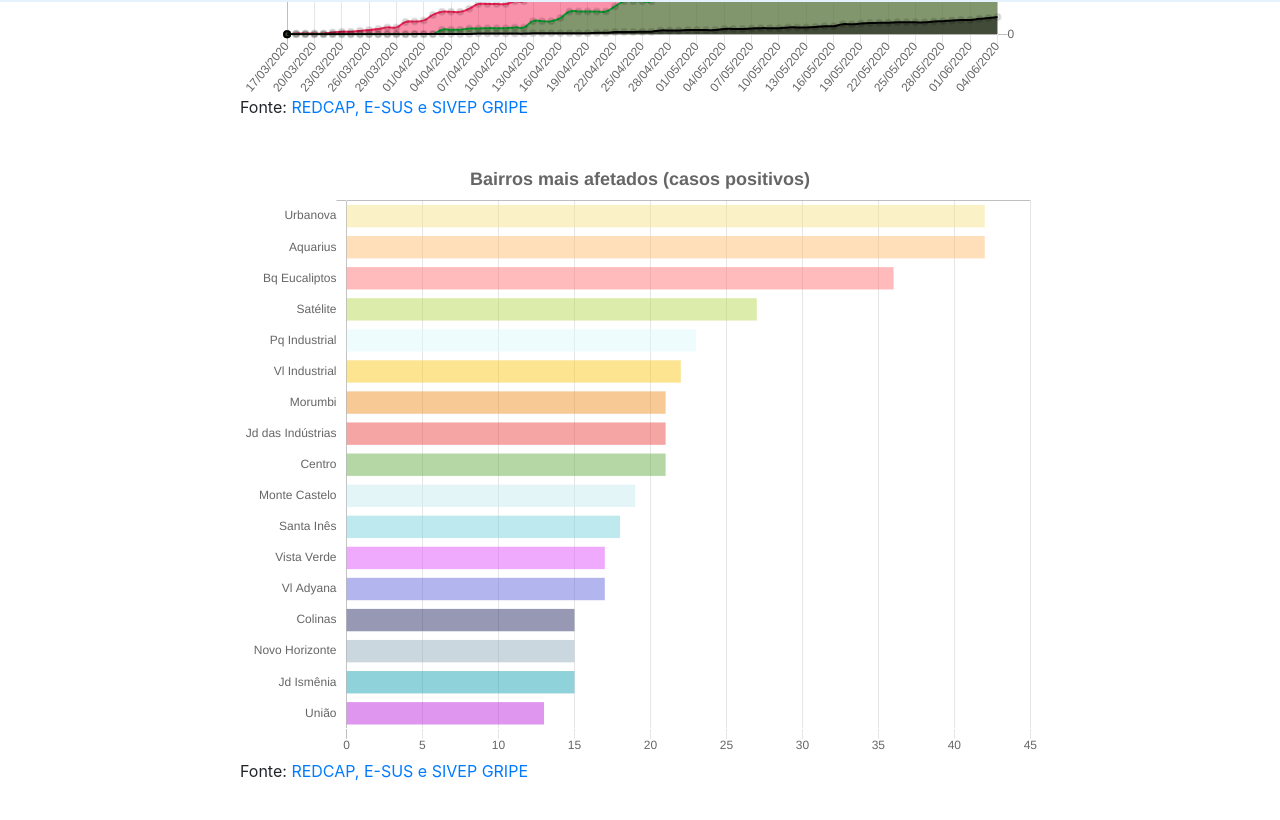
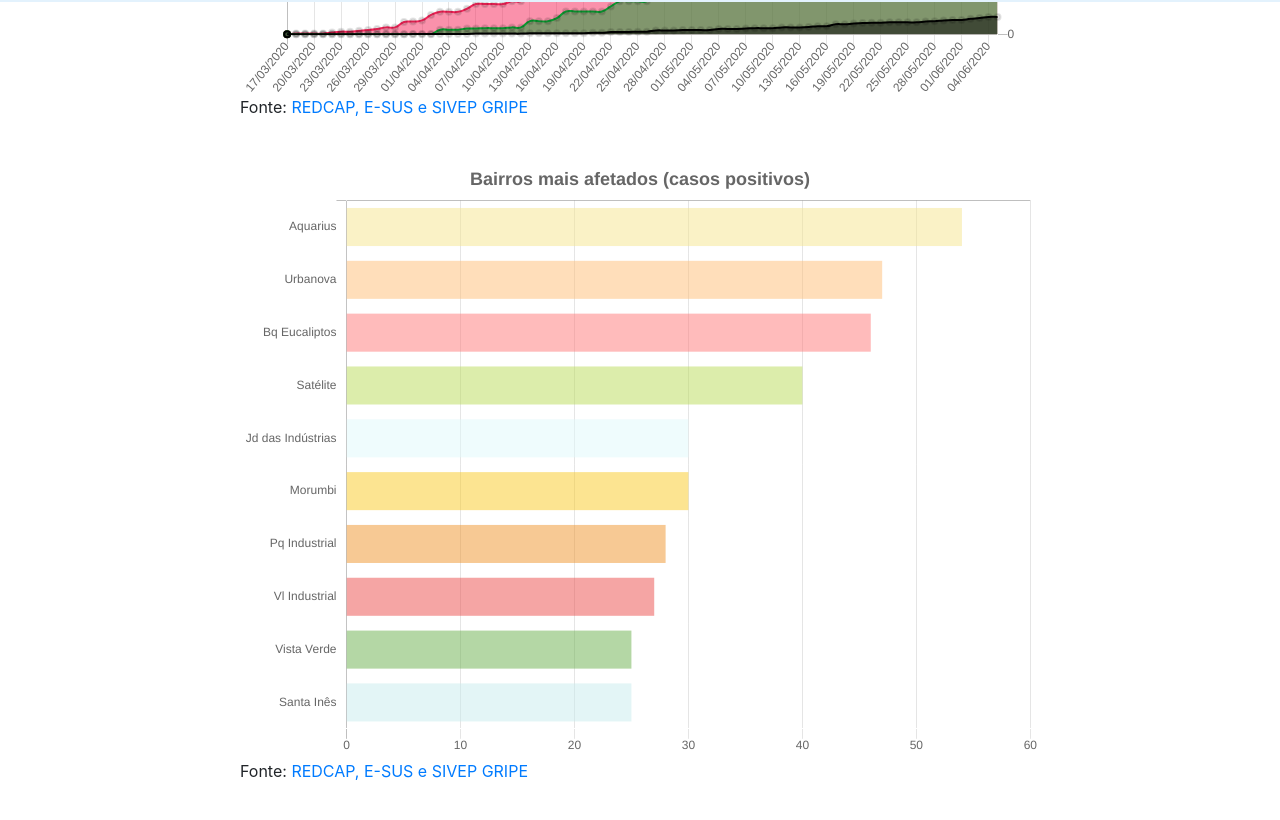
Before and after one commit to danbuck84/covid19-sjc, a website: page public/index.html in a window 1280 px wide. Shown: the part 798-1618 px from the top of the page. Drawn offline with nearby package versions, Linux system fonts and the light colour scheme.

Commit message:
wrap up of the week with the new figures

```diff
--- a/public/byDistrict.js
+++ b/public/byDistrict.js
@@ -46,44 +46,30 @@ function byDistrict() {
     };
     const graph = {
         labels: [
+            'Aquarius',
             'Urbanova',
-            'Aquarius',
             'Bq Eucaliptos',
             'Satélite',
+            'Jd das Indústrias',
+            'Morumbi',
             'Pq Industrial',
             'Vl Industrial',
-            'Morumbi',
-            'Jd das Indústrias',
-            'Centro',
-            'Monte Castelo',
+            'Vista Verde',
             'Santa Inês',
-            'Vista Verde',
-            'Vl Adyana',
-            'Colinas',
-            'Novo Horizonte',
-            'Jd Ismênia',
-            'União',
         ],
         datasets: [
             {
                 data: [
-                    42,
-                    42,
-                    36,
+                    54,
+                    47,
+                    46,
+                    40,
+                    30,
+                    30,
+                    28,
                     27,
-                    23,
-                    22,
-                    21,
-                    21,
-                    21,
-                    19,
-                    18,
-                    17,
-                    17,
-                    15,
-                    15,
-                    15,
-                    13,
+                    25,
+                    25,
                 ],
                 backgroundColor: [
                     'rgba(246, 229, 141,0.5)',
@@ -96,13 +82,6 @@ function byDistrict() {
                     'rgba(235, 77, 75,0.5)',
                     'rgba(106, 176, 76,0.5)',
                     'rgba(199, 236, 238,0.5)',
-                    'rgba(126, 214, 223,0.5)',
-                    'rgba(224, 86, 253,0.5)',
-                    'rgba(104, 109, 224,0.5)',
-                    'rgba(48, 51, 107,0.5)',
-                    'rgba(149, 175, 192,0.5)',
-                    'rgba(34, 166, 179,0.5)',
-                    'rgba(190, 46, 221,0.5)',
                 ],
                 borderColor: [
                     'rgba(246, 229, 141,1.0)',
@@ -115,13 +94,6 @@ function byDistrict() {
                     'rgba(235, 77, 75,1.0)',
                     'rgba(106, 176, 76,1.0)',
                     'rgba(199, 236, 238,1.0)',
-                    'rgba(126, 214, 223,1.0)',
-                    'rgba(224, 86, 253,1.0)',
-                    'rgba(104, 109, 224,1.0)',
-                    'rgba(48, 51, 107,1.0)',
-                    'rgba(149, 175, 192,1.0)',
-                    'rgba(34, 166, 179,1.0)',
-                    'rgba(190, 46, 221,1.0)',
                 ],
             }
         ]
--- a/public/casesByAge.js
+++ b/public/casesByAge.js
@@ -77,16 +77,16 @@ function casesByAge() {
             {
                 label: 'Feminino',
                 data: [
-                    -3,
+                    -5,
+                    -17,
+                    -99,
+                    -168,
+                    -105,
+                    -67,
+                    -56,
+                    -20,
                     -11,
-                    -69,
-                    -127,
-                    -83,
-                    -53,
-                    -42,
-                    -17,
-                    -9,
-                    -1,
+                    -2,
                 ],
                 backgroundColor: [
                     'rgba(155, 89, 182,0.5)',
@@ -117,15 +117,15 @@ function casesByAge() {
             {
                 label: 'Masculino',
                 data: [
-                    13,
+                    14,
+                    16,
+                    64,
+                    164,
+                    132,
+                    87,
+                    49,
+                    25,
                     10,
-                    43,
-                    128,
-                    99,
-                    67,
-                    37,
-                    22,
-                    7,
                     1,
                 ],
                 backgroundColor: [
--- a/public/casesByGender.js
+++ b/public/casesByGender.js
@@ -35,8 +35,8 @@ function casesByGender() {
         datasets: [
             {
                 data: [
-                    415,
-                    427,
+                    550,
+                    562,
                 ],
                 backgroundColor: [
                     'rgba(155, 89, 182,0.5)',
--- a/public/index.html
+++ b/public/index.html
@@ -14,7 +14,7 @@
     <div class="sticky-top">
         <nav class="navbar navbar-light" style="background-color: #e3f2fd;">
             <a class="navbar-brand">Covid-19 em São José dos Campos</a>
-            <p>última atualização: 04/06/2020 às 20:00</p>
+            <p>última atualização: 06/06/2020 às 8:20</p>
             <button class="navbar-toggler" type="button" data-toggle="collapse" data-target="#navbarNavAltMarkup" aria-controls="navbarNavAltMarkup" aria-expanded="false" aria-label="Toggle navigation">
                 <span class="navbar-toggler-icon"></span>
             </button>
--- a/public/occupancyRate.js
+++ b/public/occupancyRate.js
@@ -43,10 +43,10 @@ function occupancyRate() {
         datasets: [
             {
                 data: [
-                    65.15,
-                    26.06,
-                    56.89,
-                    7.00,
+                    67.17,
+                    26.66,
+                    55.17,
+                    6.78,
                 ],
                 backgroundColor: [
                     'rgba(46, 204, 113,0.5)',
--- a/public/totalCases.js
+++ b/public/totalCases.js
@@ -124,6 +124,7 @@ function totalCases() {
             '02/06/2020',
             '03/06/2020',
             '04/06/2020',
+            '05/06/2020',
         ],
         datasets: [
             {
@@ -212,6 +213,7 @@ function totalCases() {
                     37,
                     40,
                     42,
+                    45,
                     45,
                 ],
             },
@@ -302,6 +304,7 @@ function totalCases() {
                     564,
                     641,
                     701,
+                    739,
                 ],
             },
             {
@@ -391,6 +394,7 @@ function totalCases() {
                     957,
                     1002,
                     1066,
+                    1116,
                 ],
             }
         ],
```
Also changed, not shown: public/confirmedDown.js (+6 -6 lines).
